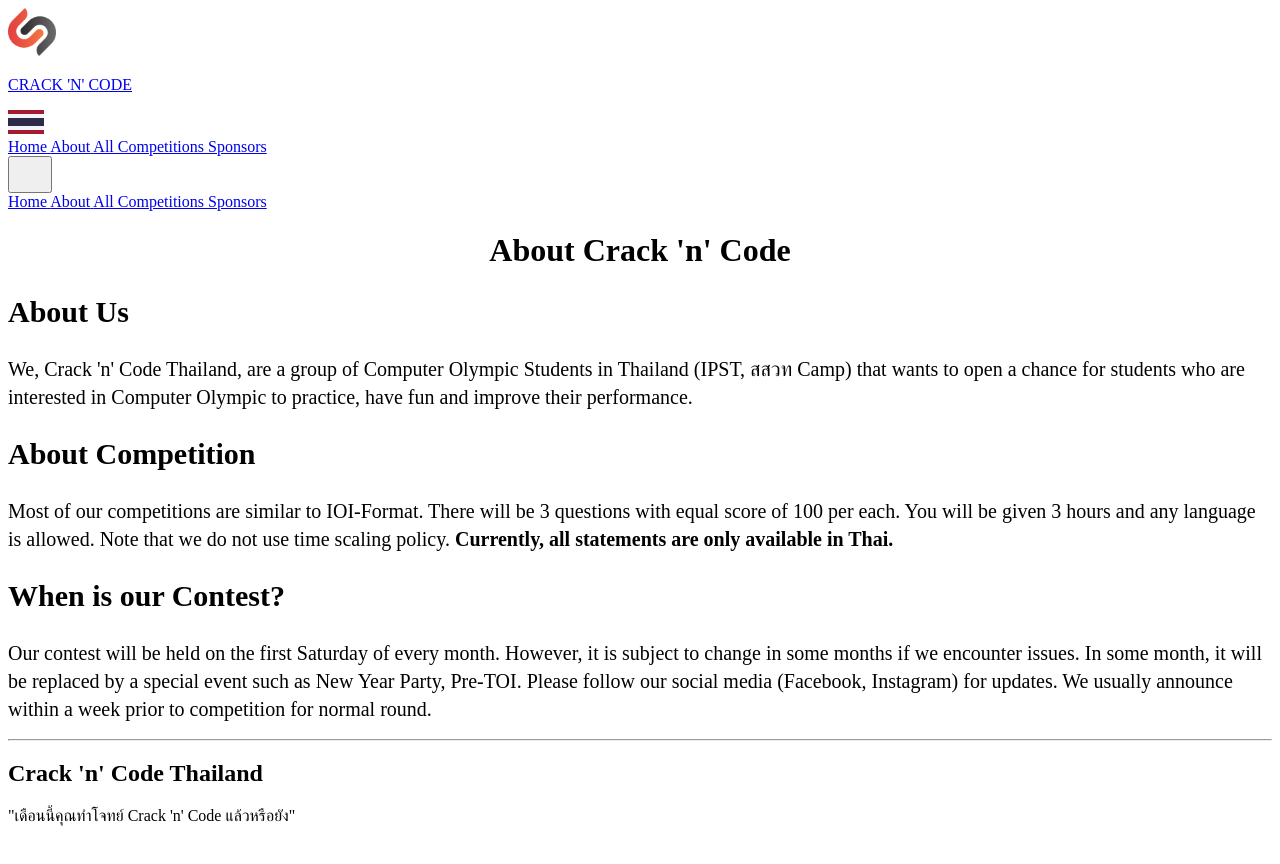
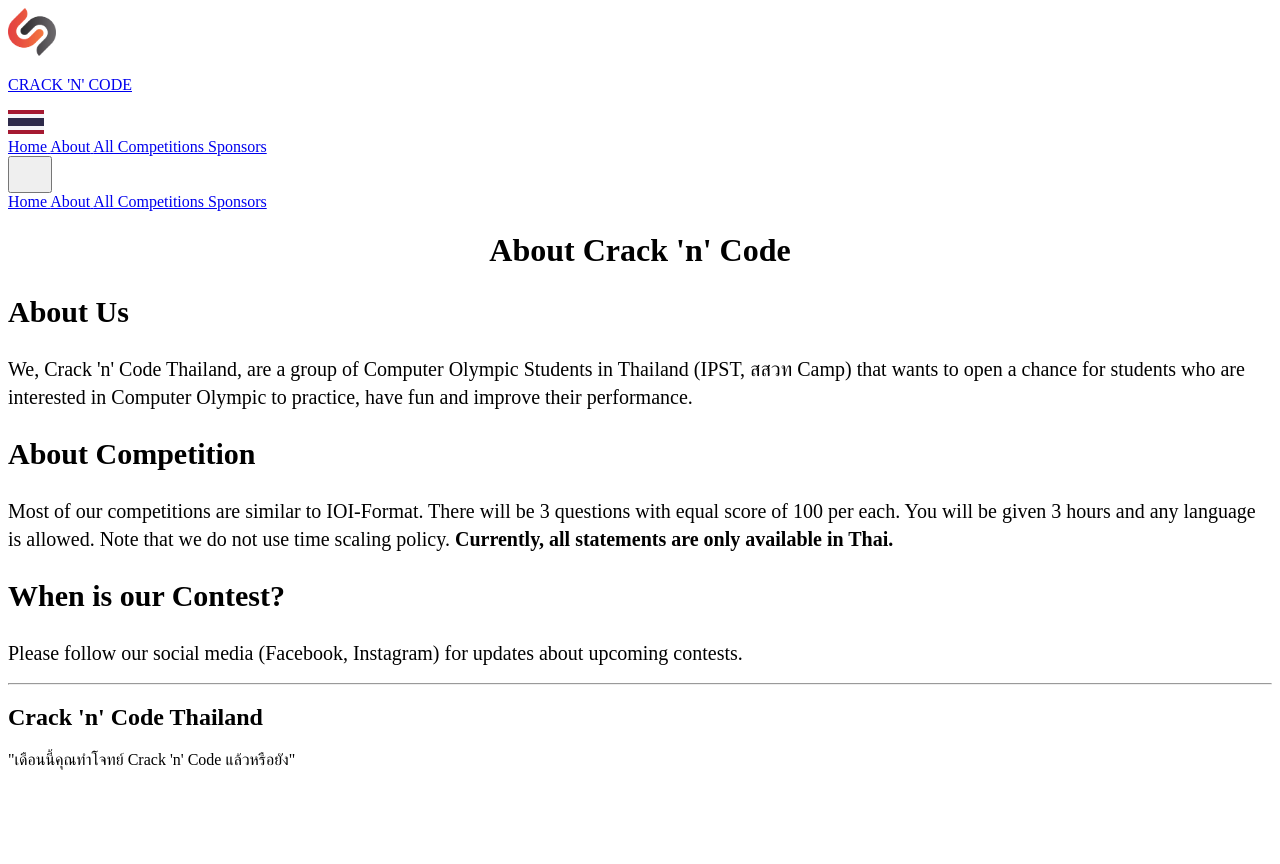
Before and after one commit to crackncode-th/crackncode.org, a SvelteKit app: page /about in a window 1280 px wide. Shown: the top 864 px of the page. After the commit the page ends 821 px from the top, so only its background shows below. Built offline with nearby package versions, Linux system fonts and the light colour scheme; some icons are missing; a web font is replaced by a local one.

Commit message:
update about

```diff
--- a/src/routes/about/+page.svelte
+++ b/src/routes/about/+page.svelte
@@ -39,11 +39,8 @@
   <FloatIn delay={600}>
     <h2>When is our Contest?</h2>
     <p>
-      Our contest will be held on the first Saturday of every month. However, it
-      is subject to change in some months if we encounter issues. In some month,
-      it will be replaced by a special event such as New Year Party, Pre-TOI.
-      Please follow our social media (Facebook, Instagram) for updates. We
-      usually announce within a week prior to competition for normal round.
+      Please follow our social media (Facebook, Instagram) for updates about
+      upcoming contests.
     </p>
   </FloatIn>
 </main>
```
